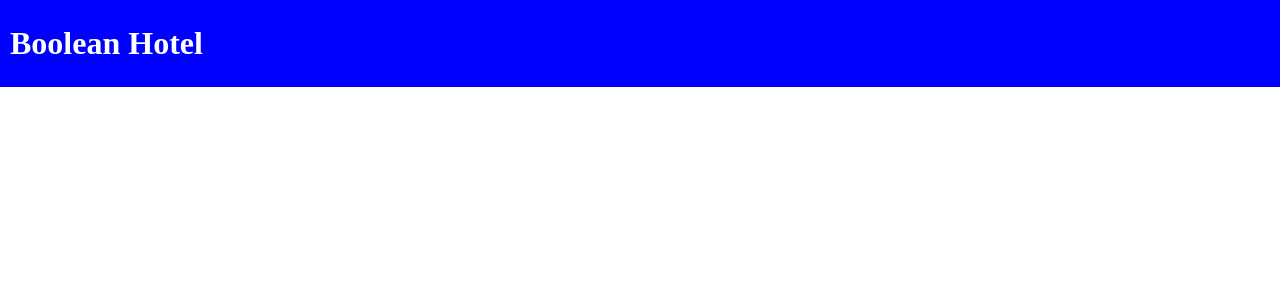
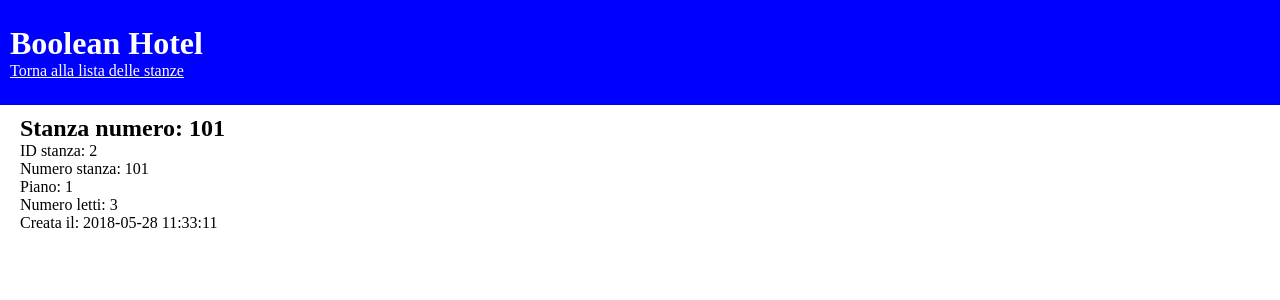
Before and after one commit to lindam-code/php-hotel-crud, a PHP site: page /php-hotel-crud/show/show.php?id=2 in a window 1280 px wide. Shown: the top 300 px of the page. Run offline with PHP 8.4, Linux system fonts and the light colour scheme; data comes from the database, SQL or seed files in the repository.

Commit message:
Funzionalità show info singola stanza.

```diff
--- a/database.php
+++ b/database.php
@@ -1,24 +1,9 @@
 <?php
-
 // Connect
 $conn = new mysqli($servername, $username, $password, $dbname);
+
 // Check connection
 if ($conn && $conn->connect_error) {
   die("Connection failed: " . $conn->connect_error);
 }
-$sql = "SELECT * FROM stanze";
-$result = $conn->query($sql);
-if ($result && $result->num_rows > 0) {
-  // ho i risultati popolo un array
-  $rooms = [];
-  while($row = $result->fetch_assoc()) {
-    $rooms[] = $row;
-  }
-} elseif ($result) {
-  // ho zero risultati torno array vuoto
-  $rooms = [];
-} else {
-  die("query error");
-}
-$conn->close();
 ?>
--- a/dist/app.css
+++ b/dist/app.css
@@ -10,6 +10,10 @@ header {
   padding: 25px 10px;
 }
 
+header nav a {
+  color: white;
+}
+
 main {
   padding: 10px 20px;
 }
@@ -18,3 +22,7 @@ main {
   border: 1px solid black;
   padding: 5px;
 }
+
+ul {
+  list-style-type: none;
+}
--- a/index.php
+++ b/index.php
@@ -1,6 +1,7 @@
 <?php include __DIR__ . '/env.php'; ?>
 <?php include __DIR__ . '/database.php'; ?>
 <?php include __DIR__ . '/partials/header.php'; ?>
+<?php include __DIR__ . '/server.php'; ?>
 
      <main>
        <!-- Inizio tabella lista stanze -->
@@ -19,6 +20,9 @@
             <td><?php echo $room['id']; ?></td>
             <td><?php echo $room['room_number']; ?></td>
             <td><?php echo $room['floor']; ?></td>
+            <td>
+              <a href="<?php echo $basePath; ?>/show/show.php/?id=<?php echo $room['id']; ?>">Show info</a>
+            </td>
           </tr>
           <!-- Fine singola stanza -->
           <?php  } ?>
--- a/partials/header.php
+++ b/partials/header.php
@@ -8,4 +8,7 @@
   <body>
     <header>
      <h1>Boolean Hotel</h1>
+     <nav>
+      <a href="<?php echo $basePath; ?>">Torna alla lista delle stanze</a>
+     </nav>
     </header>
--- /dev/null
+++ b/show/server.php
@@ -0,0 +1,15 @@
+<?php
+  $room_id = $_GET['id'];
+  $sql = "SELECT * FROM stanze WHERE `id` = $room_id";
+  $result = $conn->query($sql);
+  if ($result && $result->num_rows > 0) {
+    // ho i risultati popolo un array
+    $room = $row = $result->fetch_assoc();
+  } elseif ($result) {
+    // ho zero risultati torno array vuoto
+    $room = false;
+  } else {
+    die("query error");
+  }
+  $conn->close();
+ ?>
--- a/show/show.php
+++ b/show/show.php
@@ -1,2 +1,19 @@
 <?php include __DIR__ . '/../env.php'; ?>
+<?php include __DIR__ . '/../database.php'; ?>
 <?php include __DIR__ . '/../partials/header.php'; ?>
+<?php include __DIR__ . '/server.php'; ?>
+
+<main>
+  <?php if($room) { ?>
+    <h2>Stanza numero: <?php echo $room['room_number']; ?></h2>
+    <ul>
+      <li>ID stanza: <?php echo $room['id']; ?></li>
+      <li>Numero stanza: <?php echo $room['room_number']; ?></li>
+      <li>Piano: <?php echo $room['floor']; ?></li>
+      <li>Numero letti: <?php echo $room['beds']; ?></li>
+      <li>Creata il: <?php echo $room['created_at']; ?></li>
+    </ul>
+  <?php } else { ?>
+  <p>La stanza non esiste.</p>
+  <?php } ?>
+</main>
--- a/src/scss/partials/_header.scss
+++ b/src/scss/partials/_header.scss
@@ -2,4 +2,7 @@ header {
   background-color: blue;
   color: white;
   padding: 25px 10px;
+  nav a {
+    color: white;
+  }
 }
--- a/src/scss/partials/_main.scss
+++ b/src/scss/partials/_main.scss
@@ -7,3 +7,6 @@ main {
     padding: 5px;
   }
 }
+ul {
+  list-style-type: none;
+}
```
Also changed, not shown: server.php (added, +17 -0 lines).
